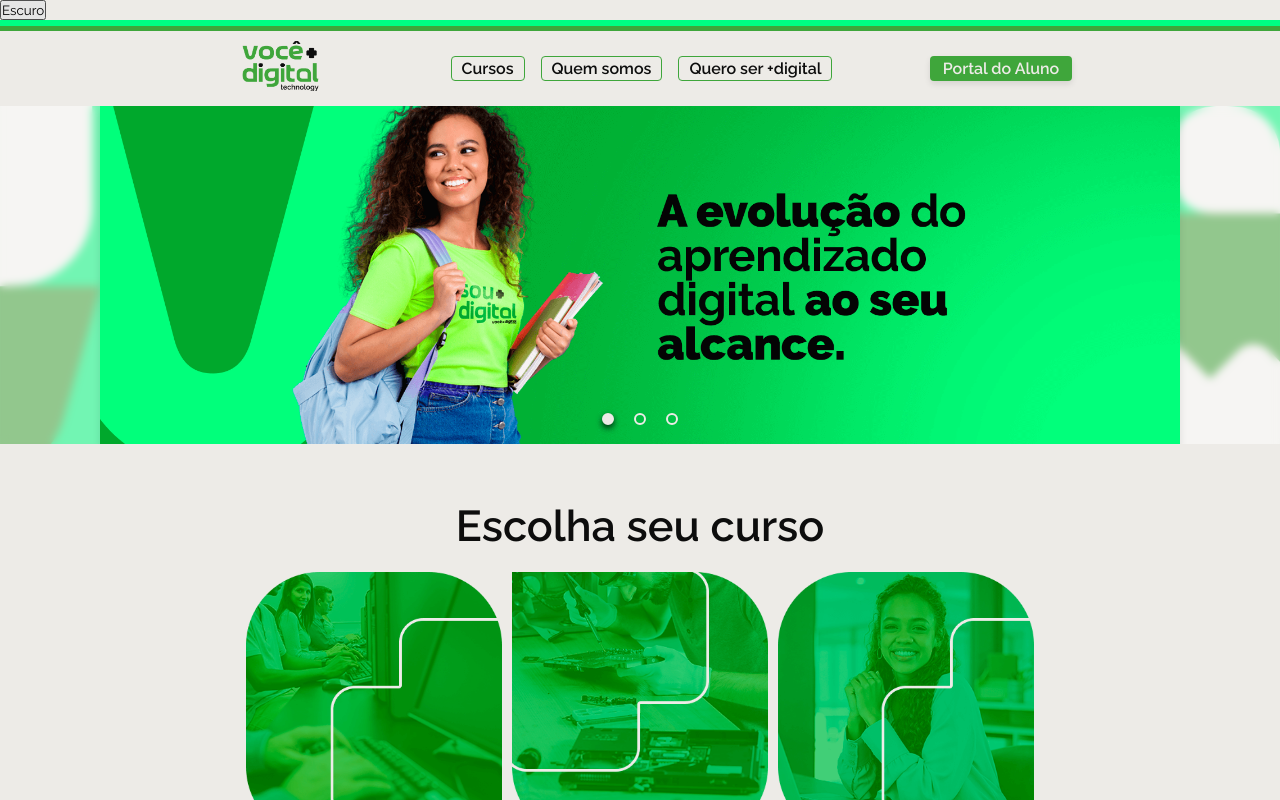
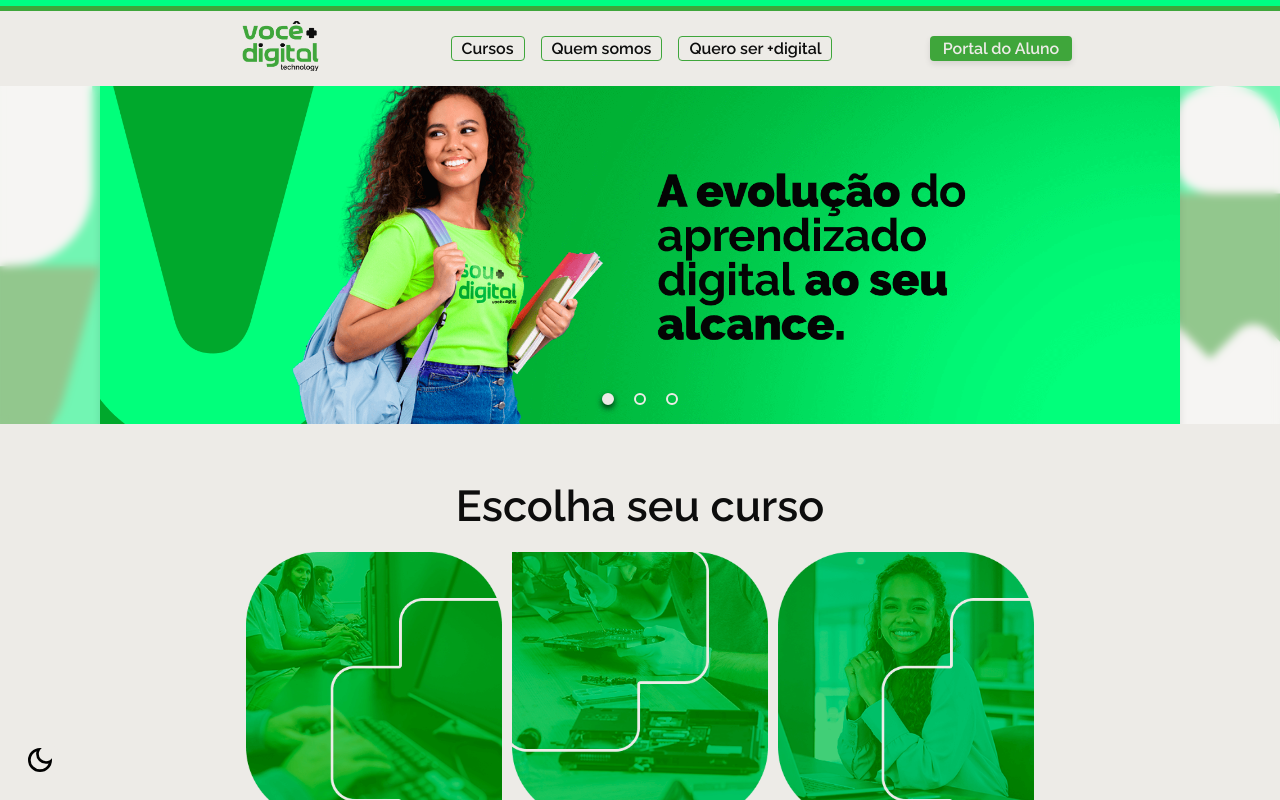
Before and after one commit to mateusaraujos/voce-mais-digital-technology, a React (Vite) app: page / in a window 1280 px wide. Built offline with nearby package versions, Linux system fonts and the light colour scheme.

Commit message:
Botão para trocar de tema agora com imagem e definido

```diff
--- a/src/components/ThemeToogle/ThemeToogle.tsx
+++ b/src/components/ThemeToogle/ThemeToogle.tsx
@@ -1,11 +1,18 @@
 import { useTheme } from "../../hooks/useTheme";
+import { ModeImage, ThemeButton } from "../../resources/themes/themeButton";
+
+import imgLightMode from "../../resources/assets/images/icons/light_mode.svg";
+import imgDarkMode from "../../resources/assets/images/icons/dark_mode.svg";
 
 export default function ThemeToggle() {
   const { theme, toggleTheme } = useTheme();
 
   return (
-    <button className="" onClick={toggleTheme}>
-      {theme.mode === "light" ? "Escuro" : "Claro"}
-    </button>
+    <ThemeButton onClick={toggleTheme}>
+      <ModeImage
+        src={theme.mode === "light" ? imgDarkMode : imgLightMode}
+        alt="Mode"
+      />
+    </ThemeButton>
   );
 }
--- /dev/null
+++ b/src/resources/themes/themeButton.ts
@@ -0,0 +1,33 @@
+import styled from "styled-components";
+import { CustomTheme } from "../../types/themeTypes";
+
+export const ThemeButton = styled.button<{ theme: CustomTheme }>`
+  position: fixed;
+  bottom: 20px;
+  left: 20px;
+  width: 2.5rem;
+  height: 2.5rem;
+  background-color: rgba(13, 13, 13, 0);
+  border: none;
+  padding: 0;
+  border-radius: 50%;
+  cursor: pointer;
+  transition: background-color 0.3s ease;
+  z-index: 3;
+  outline: none;
+
+  background-color: ${(props) =>
+    props.theme.mode === "light"
+      ? "var(--primary-white)"
+      : "var(--light-green)"};
+
+  &:focus {
+    outline: 2px solid var(--primary-black);
+  }
+`;
+
+export const ModeImage = styled.img`
+  margin-top: 0.2rem;
+  width: 2rem;
+  height: 2rem;
+`;
```
Also changed, not shown: src/resources/assets/images/icons/dark_mode.svg (added), src/resources/assets/images/icons/light_mode.svg (added).
